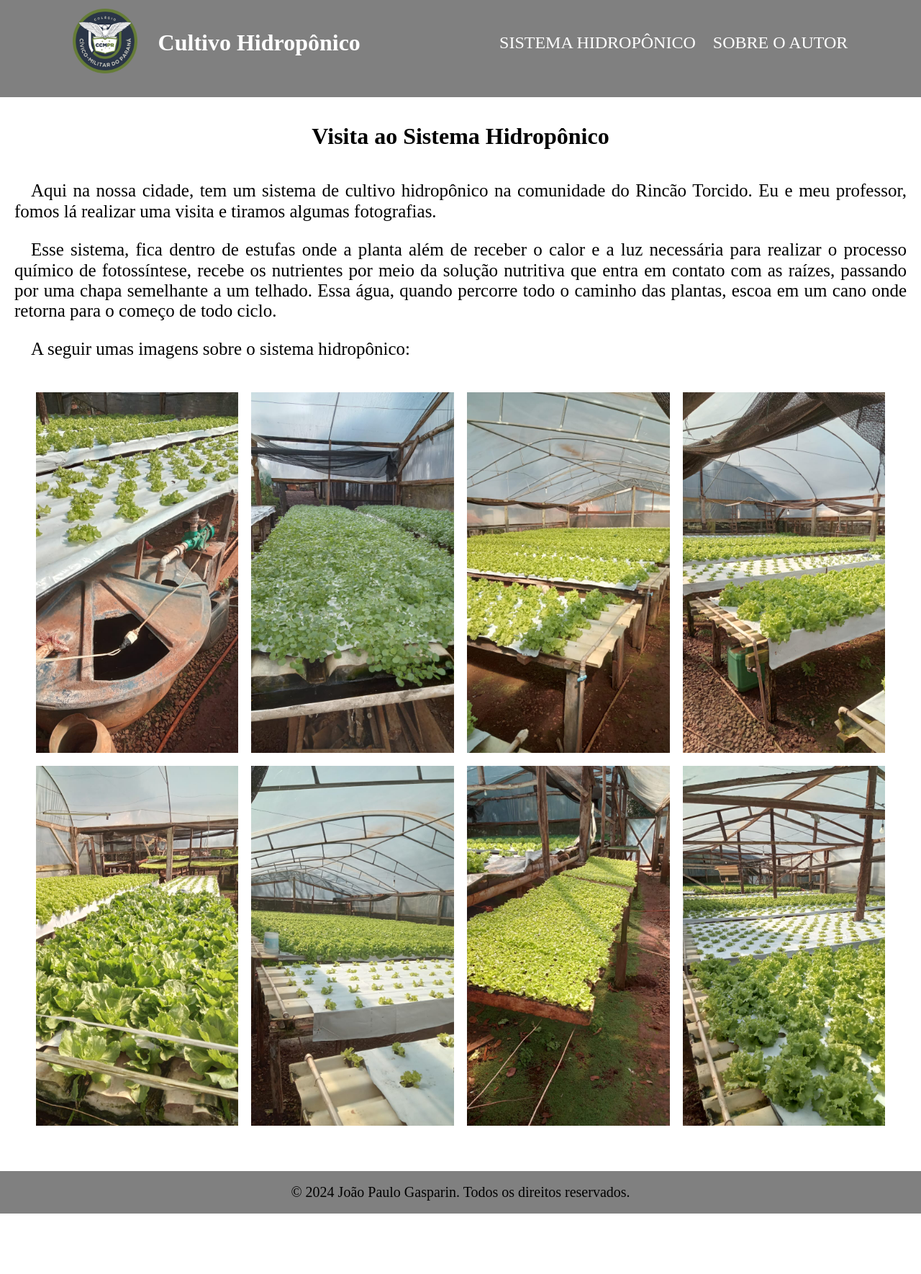
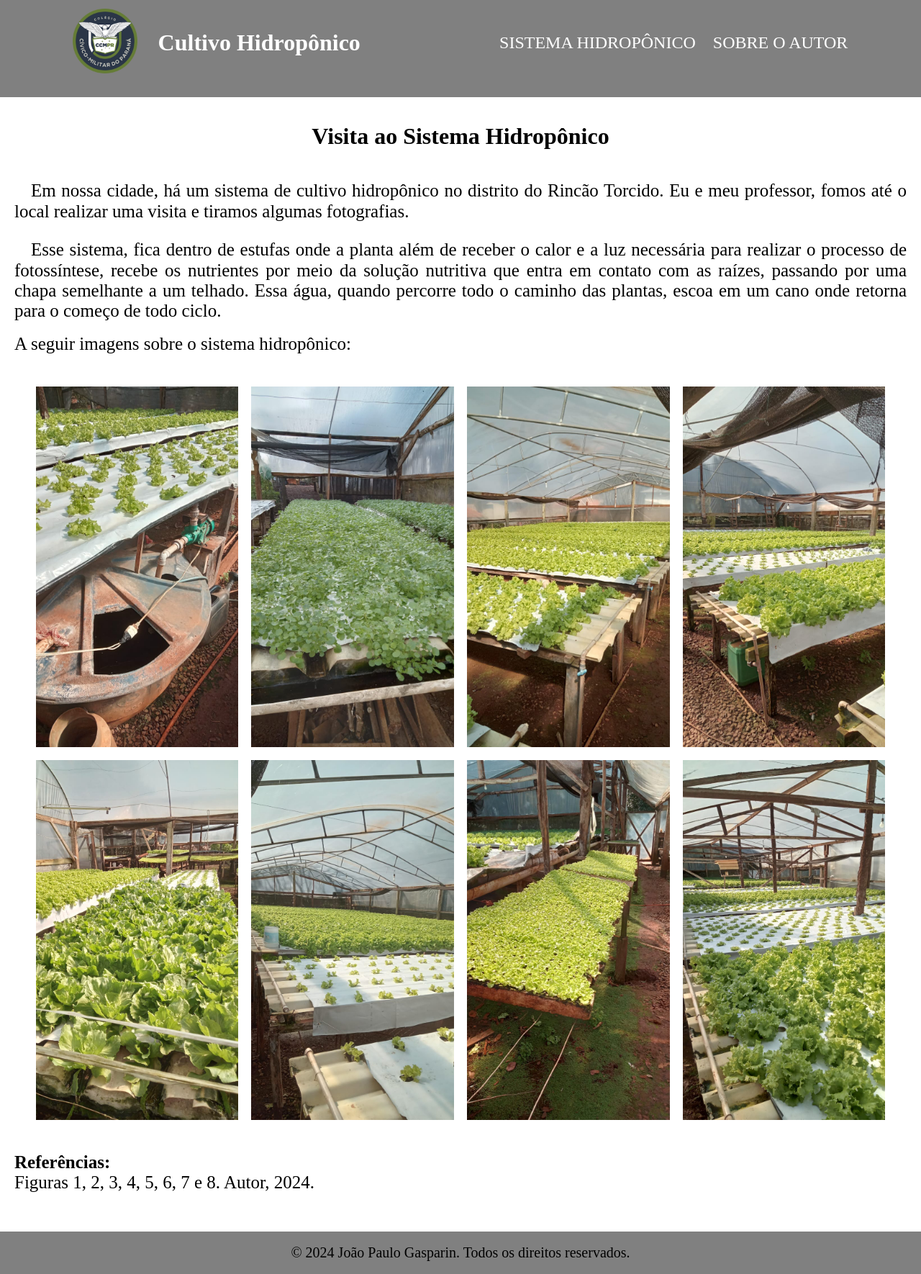
Before and after one commit to gasparinjoao/Agrinho-2024, a plain HTML site: page visita.html in a window 1280 px wide. Shown: the part 17-1787 px from the top of the page at 72% size. Before the commit the page ends 1703 px from the top, so only its background shows below. Drawn offline with Linux system fonts and the light colour scheme.

Commit message:
Add files via upload

```diff
--- /dev/null
+++ b/sobre.css
@@ -0,0 +1,70 @@
+*{
+    padding: 0;
+    margin: 0;
+    box-sizing: border-box;
+ }
+
+ #container {
+    display: flex;
+    flex-direction: column;
+    height: 100vh;
+ }
+
+ p {
+   font-size: 20px;
+ }
+
+ header {
+   background-color: gray;
+   display: flex;
+   justify-content: space-around;
+   align-items: center;
+   padding: 20px 0;
+ }
+
+ .logoimagem {
+   width: 90px;
+   height: 90px;
+   border-radius: 25px;
+ }
+
+ .container-logo {
+   display: flex;
+   align-items: center;
+ }
+
+ .logotexto {
+   margin-left: 20px;
+   color: white;
+ }
+
+ .menu li {
+   display: inline-block;
+   margin: 0 10px;
+ }
+
+ .menu li a {
+   font-size: 24px;
+   text-decoration: none;
+   color: white;
+   text-transform: uppercase;
+ }
+
+ h1 {
+    text-align: center;
+ }
+
+ li {
+    font-size: 25px;
+    margin: 0px 20px 0px 20px;
+    text-align: justify;
+ }
+
+ footer {
+    text-align: center;
+    background-color: gray;
+  }
+
+#conteudo-principal {
+    flex: 1 1 0;
+}
--- a/style.css
+++ b/style.css
@@ -4,6 +4,12 @@
 	padding: 0;
 	margin: 0;
 	box-sizing: border-box;
+}
+
+#container {
+  display: flex;
+  flex-direction: column;
+  height: 100vh;
 }
 
 p {
@@ -80,3 +86,13 @@ footer {
   background-color: gray;
   text-align: center;
 }
+
+#TTL {
+  margin-left: 20px;
+  font-weight: bold;
+  font-size: 25px;
+}
+
+#conteudo-principal {
+  flex: 1 1 0;
+}
--- a/visita.css
+++ b/visita.css
@@ -2,6 +2,12 @@
    padding: 0;
    margin: 0;
    box-sizing: border-box;
+}
+
+#container {
+  display: flex;
+  flex-direction: column;
+  height: 100vh;
 }
 
 p {
@@ -71,6 +77,16 @@ img {
   margin: 9px;
 }
 
+.ttl {
+  margin-left: 20px;
+  font-weight: bold;
+  font-size: 25px;
+}
+
+#conteudo-principal {
+  flex: 1 1 0;
+}
+
 footer {
   text-align: center;
   background-color: gray;
--- a/visita.html
+++ b/visita.html
@@ -6,7 +6,7 @@
     <title>Hidroponia no Rincão</title>
     <link rel="stylesheet" href="./visita.css">
 </head>
-<body>
+<body id="container">
     <header>
         <div class="container-logo">
             <div ><img class="logoimagem" src="./brasaoccm.png" alt=""></div>
@@ -18,7 +18,7 @@
             <div class="menu">
                 <ul>
                     <li><a href="./index.html" >Sistema Hidropônico</a></li>
-                    <li><a href="#" >Sobre o Autor</a></li>
+                    <li><a href="./sobre.html" >Sobre o Autor</a></li>
                 </ul>
             </div>
      </header>
@@ -28,11 +28,11 @@
                     <h1 id="titulo">Visita ao Sistema Hidropônico</h1>
             <br>
             <br>
-                <p class="textos">ㅤAqui na nossa cidade, tem um sistema de cultivo hidropônico na comunidade do Rincão Torcido. Eu e meu professor, fomos lá realizar uma visita e tiramos algumas fotografias.</p>
+                <p class="textos">ㅤEm nossa cidade, há um sistema de cultivo hidropônico no distrito do Rincão Torcido. Eu e meu professor, fomos até o local realizar uma visita e tiramos algumas fotografias.</p>
             <br>
-                <p class="textos">ㅤEsse sistema, fica dentro de estufas onde a planta além de receber o calor e a luz necessária para realizar o processo químico de fotossíntese, recebe os nutrientes por meio da solução nutritiva que entra em contato com as raízes, passando por uma chapa semelhante a um telhado. Essa água, quando percorre todo o caminho das plantas, escoa em um cano onde retorna para o começo de todo ciclo. </p>
+                <p class="textos">ㅤEsse sistema, fica dentro de estufas onde a planta além de receber o calor e a luz necessária para realizar o processo de fotossíntese, recebe os nutrientes por meio da solução nutritiva que entra em contato com as raízes, passando por uma chapa semelhante a um telhado. Essa água, quando percorre todo o caminho das plantas, escoa em um cano onde retorna para o começo de todo ciclo. </p>
             <br>
-                <p class="textos">ㅤA seguir umas imagens sobre o sistema hidropônico:</p>
+                <p class="textos">A seguir imagens sobre o sistema hidropônico:</p>
             <br>
             <br>
 
@@ -48,11 +48,16 @@
                     <img src="./img7.JPG">
                     <img src="./img8.JPG">
                 </div>
+<br>
+<br>
 
-    </div>
+            <p class="ttl">Referências:</p>
+            <p class="textos">Figuras 1, 2, 3, 4, 5, 6, 7 e 8. Autor, 2024.</p>
+
             <br>
             <br>
             <br>
+    </div>
             <footer>
                 <br>
                 <p>&copy; 2024 João Paulo Gasparin. Todos os direitos reservados.</p>
```
Also changed, not shown: index.html (+8 -4 lines), sobre.html (added, +53 -0 lines). Lines whose indentation alone changed are shown as unchanged.
